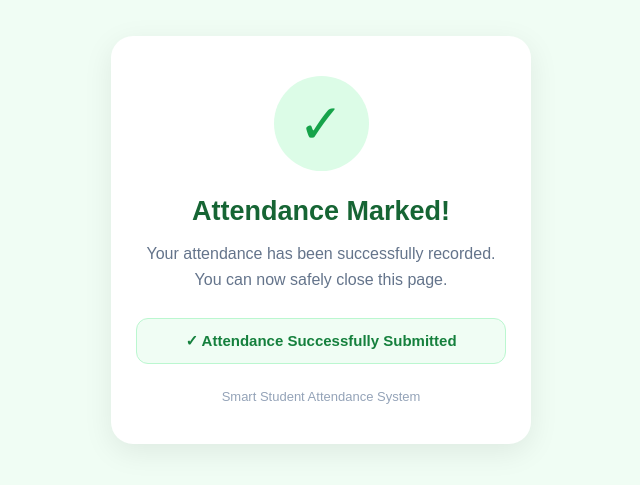
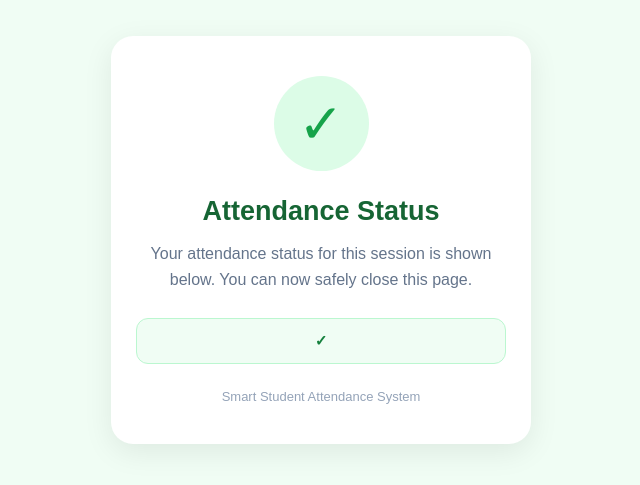
Before and after one commit to vikasgupta01983-tech/smart-student-attendance, a Flask app: template templates/attendance_success.html in a window 1280 px wide. Shown: the part 160-645 px from the top of the page, without its empty margins (319-959 px from the left). Run offline with Flask 3, Linux system fonts and the light colour scheme; the template is opened without the code that fills it, so the values that code supplies are empty; some libraries are stand-ins or nearby versions.

Commit message:
Add files via upload

```diff
--- a/templates/attendance_success.html
+++ b/templates/attendance_success.html
@@ -3,7 +3,7 @@
 <head>
     <meta charset="UTF-8">
     <meta name="viewport" content="width=device-width, initial-scale=1.0">
-    <title>Attendance Successful</title>
+    <title>Attendance Status</title>
 
     <style>
         * {
@@ -84,15 +84,15 @@
             ✓
         </div>
 
-        <h1>Attendance Marked!</h1>
+        <h1>Attendance Status</h1>
 
         <p>
-            Your attendance has been successfully recorded.
+            Your attendance status for this session is shown below.
             You can now safely close this page.
         </p>
 
         <div class="status">
-            ✓ Attendance Successfully Submitted
+            ✓ {{ message }}
         </div>
 
         <div class="footer">
```
